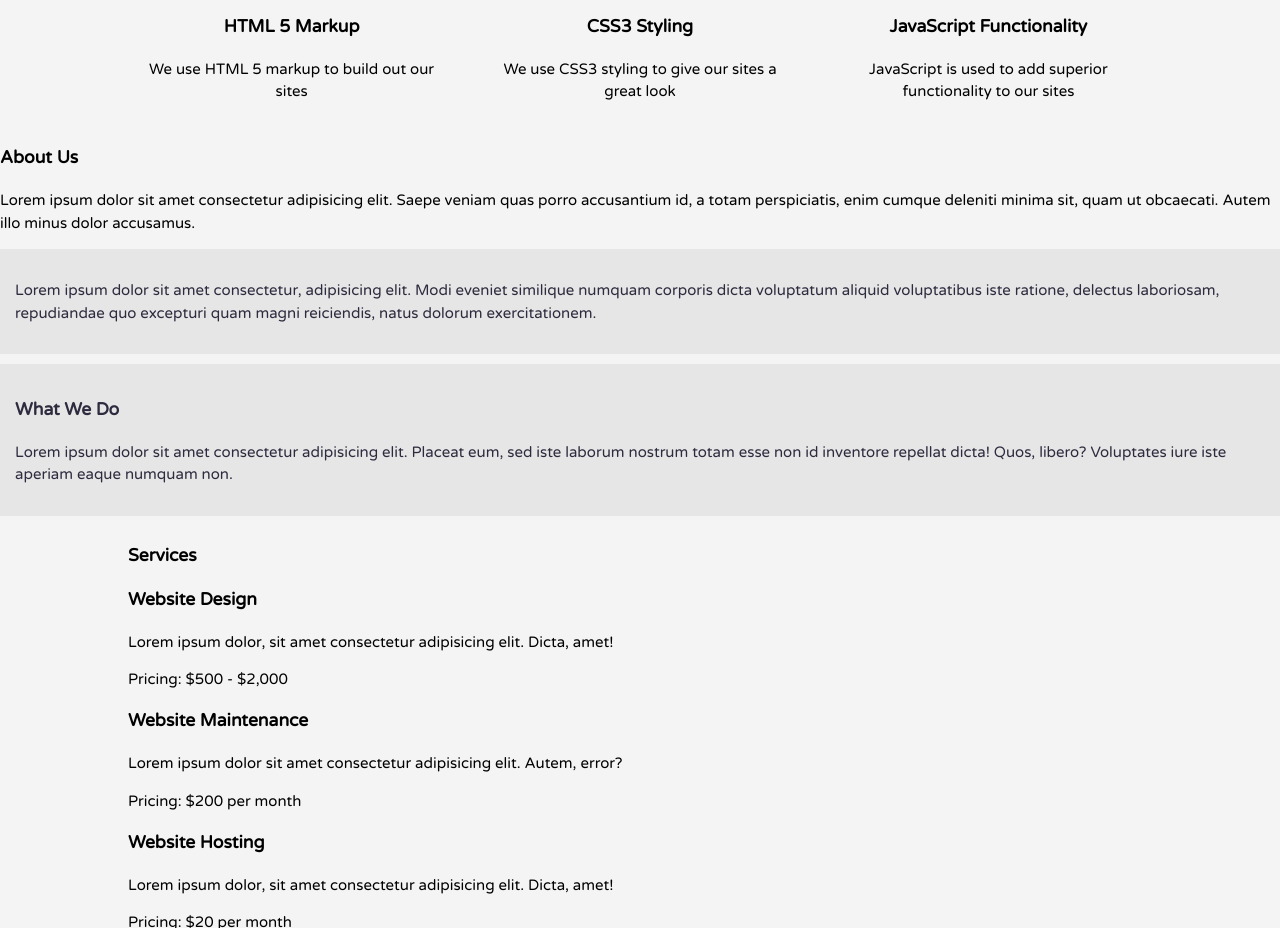
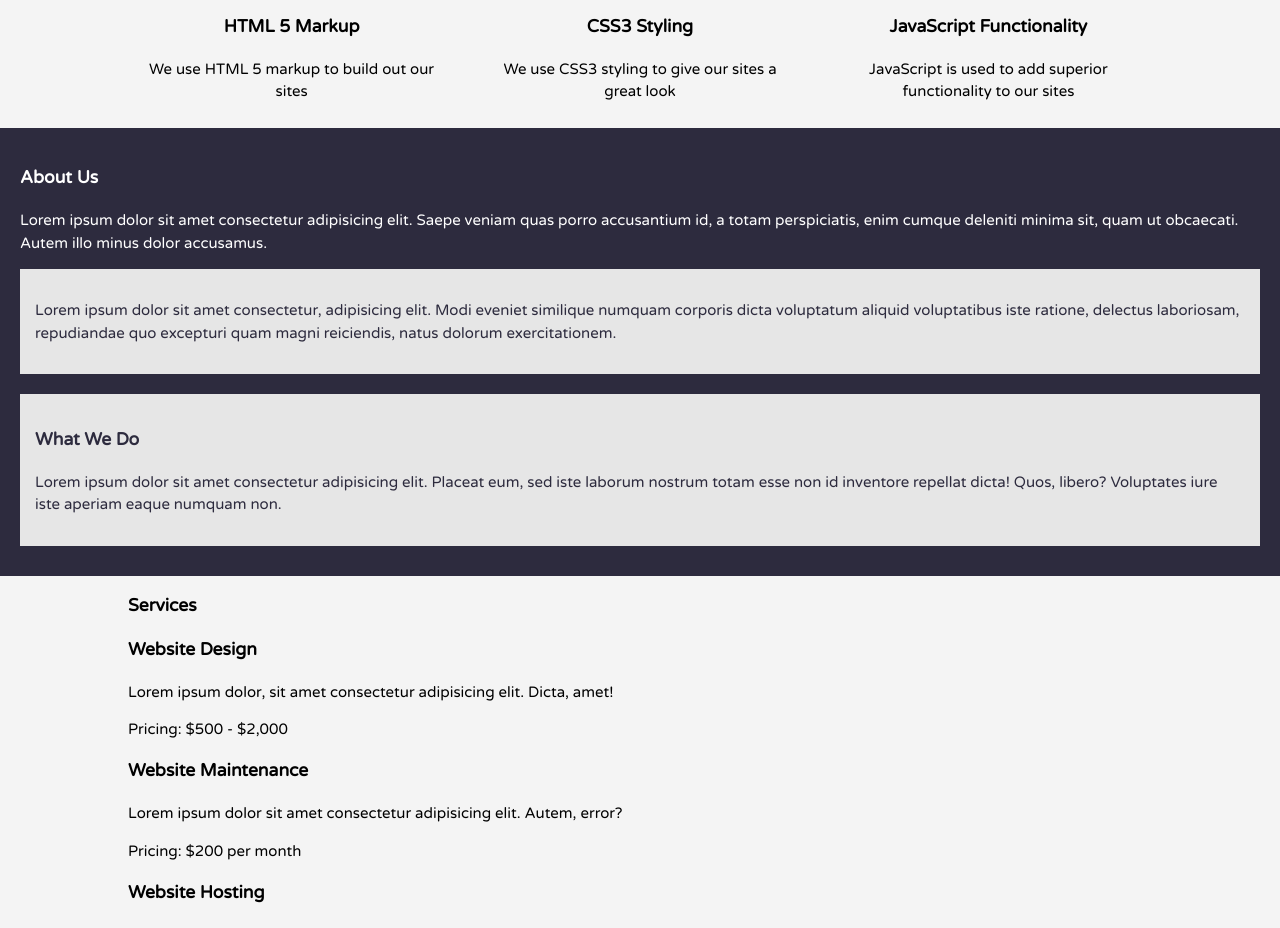
Before and after one commit to OwenKiteck/FullWebpage, a plain HTML site: page index.html in a window 1280 px wide. Shown: the part 860-1788 px from the top of the page. Drawn offline with Linux system fonts and the light colour scheme; a web font is replaced by a local one.

Commit message:
Styled the About section

```diff
--- a/style.css
+++ b/style.css
@@ -165,3 +165,23 @@ color: #2d50dc;
 .fa-js-square {
 color: #f3df50;
 }
+
+    /* About */
+    #about {
+        background-color: #2d2b3e;
+        padding: 20px;
+    }
+
+    #about > .container {
+        display: grid;
+        grid-template-columns: 2fr 1fr;
+        grid-column-gap: 50px;
+    }
+
+    #about .main-col {
+        color: white;
+    }
+
+    #about .sidebar {
+        margin-top: 20px;
+    }
```
